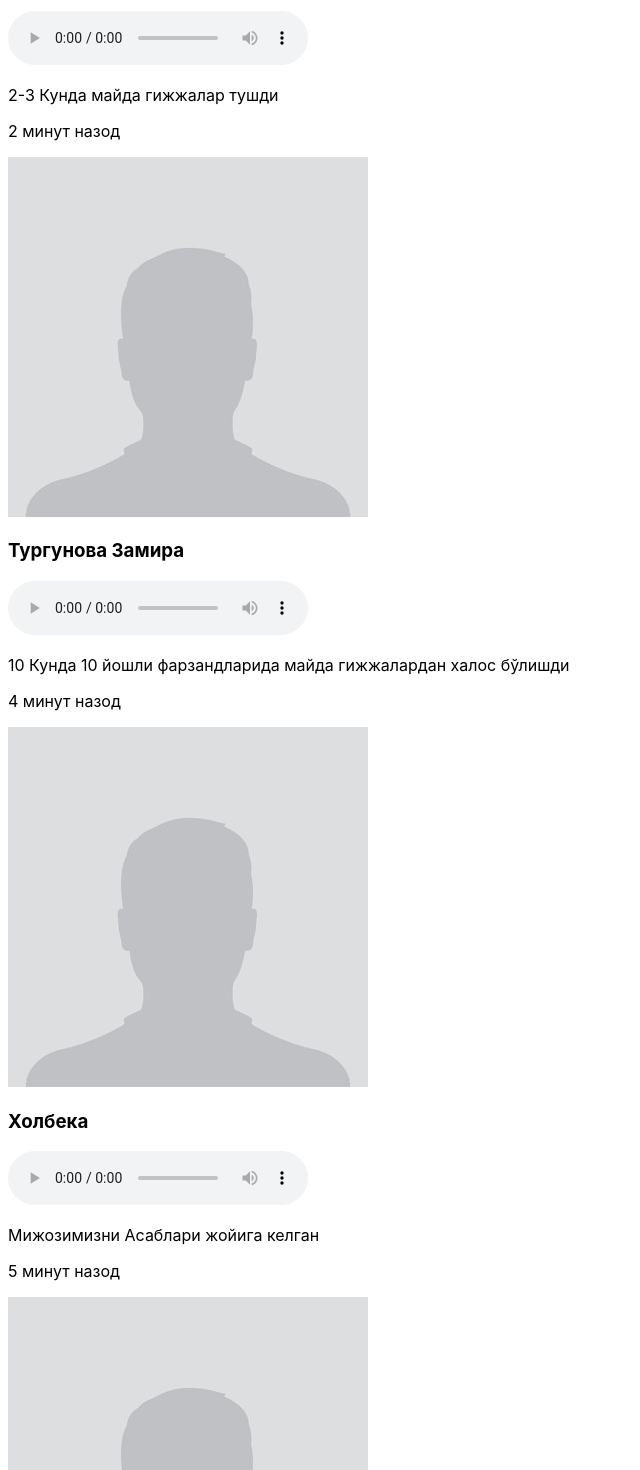
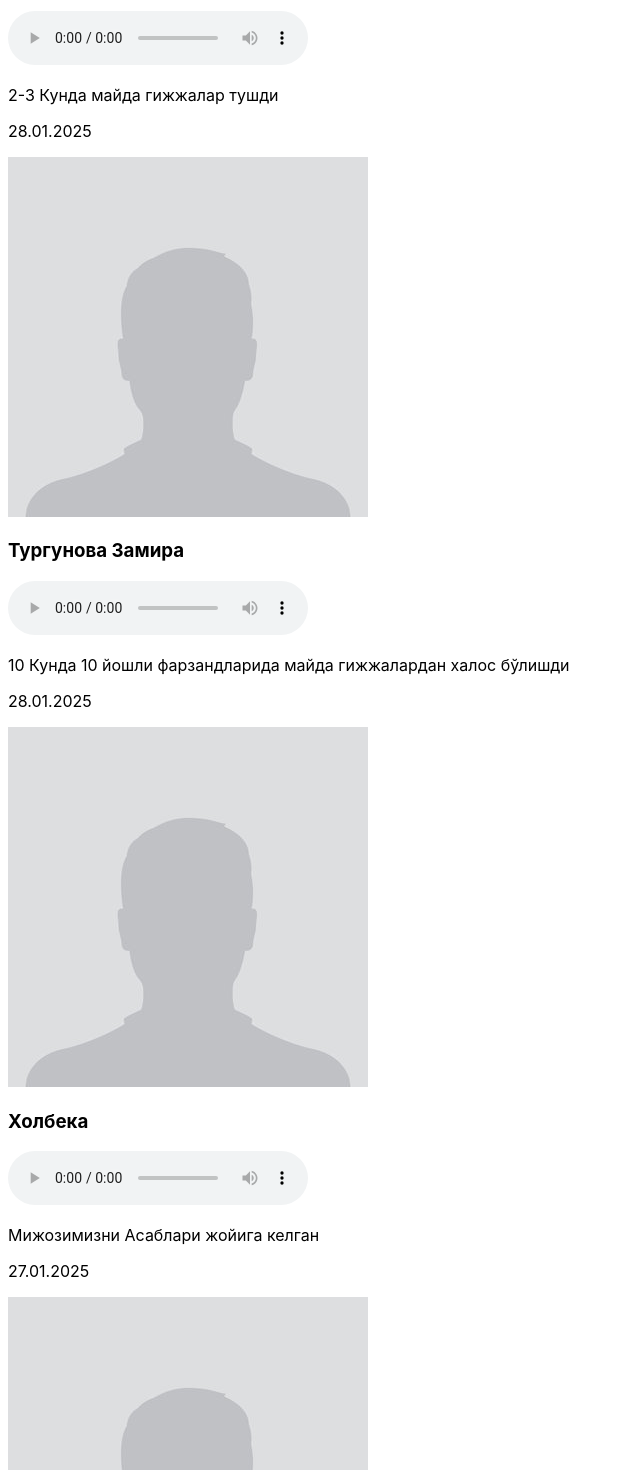
Before and after one commit to BekzodQodirovdev/wormstopuz.uz, a Next.js app: page / in a window 1280 px wide. Shown: the part 4800-6270 px from the top of the page, without its empty margins (0-640 px from the left). Built offline with nearby package versions, Linux system fonts and the light colour scheme.

Commit message:
Changed comment timestamps from relative to actual dates (DD.MM.YYYY format)

```diff
--- a/components/Comments.tsx
+++ b/components/Comments.tsx
@@ -16,167 +16,167 @@ export default function Comments() {
       avatar: "/photos/nophoto.jpeg",
       audio: "/media/1.mp3",
       text: "2-3 Кунда майда гижжалар тушди",
-      time: "2 минут назод"
+      time: "28.01.2025"
     },
     {
       name: "Тургунова Замира",
       avatar: "/photos/nophoto.jpeg",
       audio: "/media/2.mp3",
       text: "10 Кунда 10 йошли фарзандларида майда гижжалардан халос бўлишди",
-      time: "4 минут назод"
+      time: "28.01.2025"
     },
     {
       name: "Холбека",
       avatar: "/photos/nophoto.jpeg",
       audio: "/media/3.mp3",
       text: "Мижозимизни Асаблари жойига келган",
-      time: "5 минут назод"
+      time: "27.01.2025"
     },
     {
       name: "Мадина",
       avatar: "/photos/nophoto.jpeg",
       audio: "/media/4.mp3",
       text: "Фарзандларида 5 чи кунда гижжалар кўпчисида тушган",
-      time: "5 минут назод"
+      time: "27.01.2025"
     },
     {
       name: "Хуснора",
       avatar: "/photos/nophoto.jpeg",
       audio: "/media/5.mp3",
       text: "1 хафтада фарзандларини иштахалари очилди",
-      time: "8 минут назод"
+      time: "27.01.2025"
     },
     {
       name: "Акбар",
       avatar: "/photos/nophoto.jpeg",
       audio: "/media/6.mp3",
       text: "Wormstop махсулот идан 7 кунда ок доғлари кетди",
-      time: "8 минут назод"
+      time: "26.01.2025"
     },
     {
       name: "Замира",
       avatar: "/photos/nophoto.jpeg",
       audio: "/media/7.mp3",
       text: "Фарзандларида 15 кунда инжикли лари кетиб иштахалари очилди",
-      time: "10 минут назод"
+      time: "26.01.2025"
     },
     {
       name: "Гулрух Жуманиезова",
       avatar: "/photos/nophoto.jpeg",
       audio: "/media/8.mp3",
       text: "",
-      time: "10 минут назод"
+      time: "25.01.2025"
     },
     {
       name: "Наргиза",
       avatar: "/photos/nophoto.jpeg",
       audio: "/media/9.mp3",
       text: "",
-      time: "10 минут назод"
+      time: "25.01.2025"
     },
     {
       name: "Саййора",
       avatar: "/photos/101.jpg",
       text: "Бу воситага буюртма бердим. Бўйним ва қўлтиғимда папилломалар кўп эди. Бешинчи куниёқ улар камайганини сездим. Шу билан бирга, ошқозон фаолияти яхшиланди. Энди профилактика мақсадида курсни ҳар 3 ойда такрорлаб турибман.",
-      time: "12 минут назод"
+      time: "24.01.2025"
     },
     {
       name: "Дилноза Вафоева",
       avatar: "/photos/89.jpg",
       text: "Ўзимга Wormstop буюртирдим, иккинчи куни келтириб беришди. Бўйнимда папилломалар роса кўп эди. Қабул қилувдим, ичакларимдан шунақа нарсалар чиқдики... Шу аҳволда қандоқ яшаган эканман-а?",
       image: "/photos/sd.jpg",
-      time: "19 минут назод"
+      time: "23.01.2025"
     },
     {
       name: "Азиза Қодиралиева",
       avatar: "/photos/88.jpg",
       text: "Менда бахтсизлик юз берди, боламнинг тувагида оқ чувалчанглар ғимирлаб юрганини кўрдим. Бир дугонам Wormstopни маслаҳат берди, мен дарҳол расмий сайтда буюртирдим ва биз оиламиз билан бир курс қабул қилдик. Кейин гижжаларга таҳлил топширдик. Ҳеч нима аниқланмади! Яъни, Wormstop бизни бутунлай даволади.",
       image: "/photos/011.jpg",
-      time: "21 минут назод"
+      time: "22.01.2025"
     },
     {
       name: "Фарид Раҳимов",
       avatar: "/photos/1.jpg",
       text: "Wormstop ичишни бошлаганимда, бундай самара беради, деб ўйламаган эдим. Қорин оғриқлари ўтиб кетди, нафас сиқмай қўйди, папилломалар йўқолди. Энди 53 ёш бўлсам-да 30 ёшли йигитлардан қолишмайман.",
-      time: "25 минут назод"
+      time: "21.01.2025"
     },
     {
       name: "Васила Султонова",
       avatar: "/photos/80.jpg",
       text: "Мен Wormstop қабул қилдим. Самараси ажойиб. Ўзимни ёш ва соғлом ҳис этдим. Иммунитетим яхшиланди, курсни қабул қилганимдан кейин ўтган 8 ой ичида бирон марта касал бўлмадим.",
-      time: "27 минут назод"
+      time: "20.01.2025"
     },
     {
       name: "Умида Абдуллаева",
       avatar: "/photos/82.jpg",
       text: "Яқинда одам паразитлари ҳақида биринчи каналдан кўрсатув кўргандим. Унда мана шу восита ҳақида айтишди.",
-      time: "30 минут назод"
+      time: "19.01.2025"
     },
     {
       name: "Бахтиёр Йўлдошев",
       avatar: "/photos/87.jpg",
       text: "Мен ҳам буюртирдим. Бир ҳафта давомида келтириб берамиз, деб ваъда беришди.",
-      time: "34 минут назод"
+      time: "18.01.2025"
     },
     {
       name: "Ботир Эргашев",
       avatar: "/photos/86.jpg",
       text: "Кўпдан бери бош оғриши ва баданимдаги папилломалардан азият чекаман. Wormstopни икки ҳафта ичувдим, ўтиб кетди.",
-      time: "39 минут назод"
+      time: "17.01.2025"
     },
     {
       name: "Сабина",
       avatar: "/photos/85.jpg",
       text: "Бувим паразитларни шувоқ ёрдамида чиқаришни ўргатди. Wormstopга буюртма бердим, энди ортиқлар билан муаммоим йўқ. Нархи арзон, қабул қилиш ҳам қулайроқ.",
-      time: "42 минут назод"
+      time: "16.01.2025"
     },
     {
       name: "Лола Ахмедова",
       avatar: "/photos/o25m.jpg",
       text: "Жуда қизиқ суҳбатингиз учун ташаккур! Одамларнинг кўзини очяпсизлар!",
-      time: "1 соат назод"
+      time: "15.01.2025"
     },
     {
       name: "Нигина Хайратова",
       avatar: "/photos/o16.jpg",
       text: "Нега Интернетда сотиляпти?",
-      time: "1 соат назод"
+      time: "14.01.2025"
     },
     {
       name: "Султон Амиров",
       avatar: "/photos/2.jpg",
       text: "Тавсияларга қўшиламан. Қабул қилганимда ичимдан шунақа нарсалар чиқдики, қўрқиб кетиб, пойтахтга сурвордим. Wormstop бўлмаганда борми, улар мени 2-3 йилдаёқ ўлдириб юборишарди.",
-      time: "1 соат назод"
+      time: "13.01.2025"
     },
     {
       name: "Хасан Лазизов",
       avatar: "/photos/20.jpg",
       text: "Мен буюртиргандим, курьер олиб келди, мен ҳаммасини текшириб, кейин пулини тўладим.",
-      time: "1 соат назод"
+      time: "12.01.2025"
     },
     {
       name: "Малика Азизова",
       avatar: "/photos/21.jpg",
       text: "Зўр восита. Эрим билан ичувдик, иккаламизнинг аҳволимиз сезиларли яхшиланди. Паразитлардан халос бўлганингда ўзингни бошқача ҳис этасан.",
-      time: "1 соат назод"
+      time: "11.01.2025"
     },
     {
       name: "Камила Рустамова",
       avatar: "/photos/o23.jpg",
       text: "Фикрномаларни ўқидим ва олиш керак, деган фикрга келдим. 22,000 UZS нархда сотилаётганидан фойдаланиб буюртма берайчи...",
-      time: "2 соат назод"
+      time: "10.01.2025"
     },
     {
       name: "Зухра Комронова",
       avatar: "/photos/o21.jpg",
       text: "Мендаям шунақа бўлган, доим ҳолсизланардим, папилломалар қийнаб қўйганди, шундай бир пайтда Wormstop учраб қолди. Бу мўъжизакор восита!",
-      time: "2 соат назод"
+      time: "09.01.2025"
     },
     {
       name: "Немат",
       avatar: "/photos/4.jpg",
       text: "Раҳмат. Тозаланиш керак. Бу ишни ҳеч қачон қилмагандим, аммо ҳозир паразитларсиз янада соғлом бўламан, деган фикрга келдим:)",
-      time: "3 соат назод"
+      time: "08.01.2025"
     }
   ]
 
```
